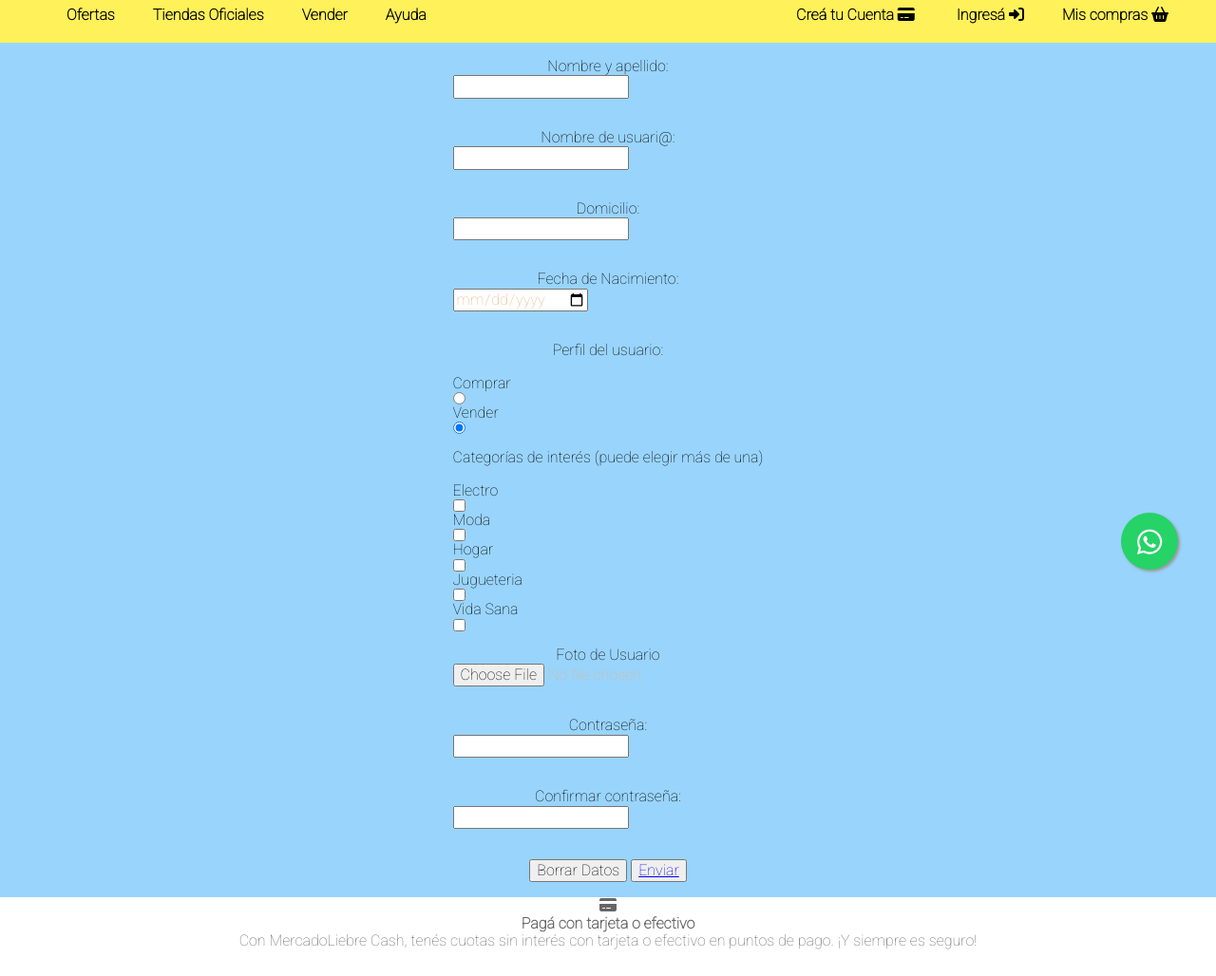
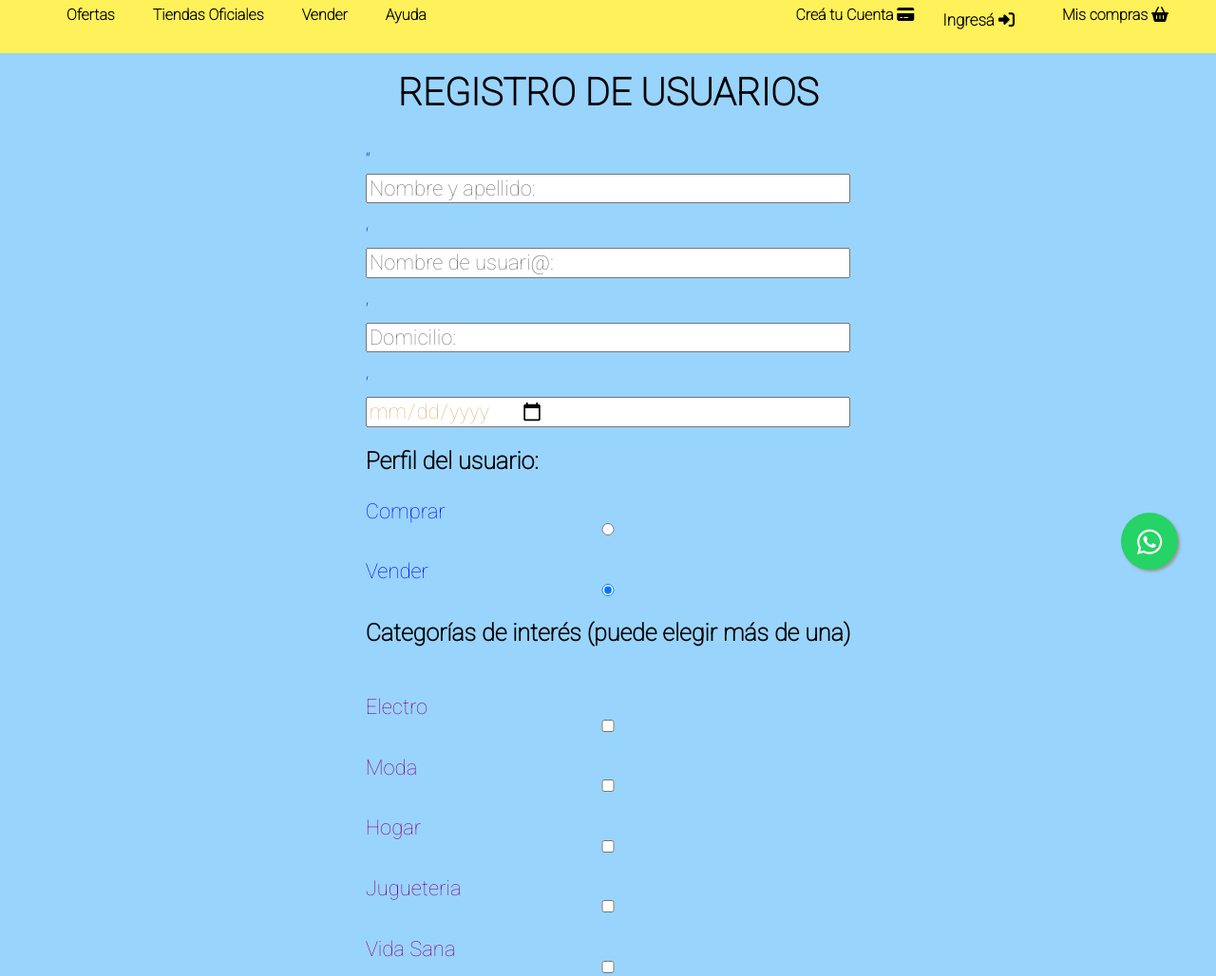
Before and after one commit to kalygimenez/tpintegrador2, a website: page views/register.html in a window 1280 px wide. Shown: the part 160-1188 px from the top of the page at 95% size. Drawn offline with Linux system fonts and the light colour scheme; files that its build step writes are made by us from their sources.

Commit message:
ultima subida

```diff
--- a/public/css/style.css
+++ b/public/css/style.css
@@ -8,10 +8,25 @@ body {
 
 input {
     display: flex;
+    width: 100%;
     color: burlywood;
 }
 
+t {
+    font-size: 25px;
+    text-align: center;
+    font-weight: bold;
+    color: black;
+    font: bold;
+}
 
+V {
+    font-size: 40px;
+    text-align: center;
+    font-weight: bold;
+    color: black;
+    font: bold;
+}
 button:hover {
     background-color:blueviolet;
     border: none;
@@ -61,9 +76,27 @@ button:hover {
 #truck {
     color: green;
 }
+.ingresadatosregister {
+    color: darkgoldenrod;
+}
 p {
     text-align: center;
 }
+r {
+    color: darkmagenta;
+}
+
+q {
+    font-size: 22px;
+    color: blue;
+    padding: solid 5px red;
+    }
+    .categoriasregister {
+        text-align: center;
+        color: darkgrey;
+    }
+
+
 .titlelogin {
     text-decoration:darkgoldenrod;
     font-size: 15px;
@@ -236,8 +269,6 @@ border: orangered;
     font: 18px;
 }
 
-
-
 /*
 
 .detalle {
--- a/views/register.html
+++ b/views/register.html
@@ -35,7 +35,7 @@
                 </ul>
                 <ul class="right-nav-bar">
                     <li> <a href="#"> </a> Creá tu Cuenta <i class="fas fa-credit-card"></i></a> </li>
-                    <li> <a href="./login.html"></a> Ingresá <i class="fas fa-sign-in-alt"></i> </a></li>
+                    <li> <a href="./login.html"> Ingresá <i class="fas fa-sign-in-alt"></i> </a></li>
                     <li> <a href="#"></a>Mis compras <i class="fas fa-shopping-basket"></i> </a></li>
                 </ul>
             </nav>
@@ -44,51 +44,60 @@
 
 
 <main>
-    <form action="" method="">
-        <p> <label for="nombre_apellido">Nombre y apellido:</label>
-            <input type="text" name="nombre_apellido"> </p>
+    <div class="contieneform">
 
-        <p> <label for="usuario">Nombre de usuari@:</label>
-            <input type="text" name="usuario"> </p>
+            <form action="" method="">
+                <br>
+                <v>REGISTRO DE USUARIOS </v> <br><br>
+                <q>
+                    <input type="text" name="nombre_apellido" placeholder="Nombre y apellido:"> </p>
 
-        <p> <label for="domicilio">Domicilio:</label>
-            <input type="text" name="domicilio"> </p>
+                <q>
+                    <input type="text" name="usuario" placeholder="Nombre de usuari@:"> </p>
 
-        <p> <label for="date">Fecha de Nacimiento:</label>
-            <input type="date" name="date"> </p>
+                <q>
+                    <input type="text" name="domicilio" placeholder="Domicilio:"> </p>
 
-        <p> Perfil del usuario: </p>
-            <span> Comprar <input type="radio" name="perfil" value="Comprar"> </span>
-            <span> Vender <input type="radio" name="perfil" value="Vender" checked></span>
+                <q>
+                    <input type="date" name="date" placeholder="Fecha de Nacimiento:"> </p>
 
-        <p> Categorías de interés (puede elegir más de una) </p>
-            <span> Electro
-                <input type="checkbox" name="cat_interes" value="Electro"> </span>
-            <span> Moda
-                <input type="checkbox" name="cat_interes" value="Moda"> </span>
-            <span> Hogar
-                <input type="checkbox" name="cat_interes" value="Hogar"> </span>
-            <span> Jugueteria
-                <input type="checkbox" name="cat_interes" value="Jugueteria"> </span>
-            <span> Vida Sana
-                <input type="checkbox" name="cat_interes" value="Vida Sana"> </span>
+                <t> Perfil del usuario:</t><br><br>
+                    <span> Comprar <input type="radio" name="perfil" value="Comprar"> </span><br>
+                    <span> Vender <input type="radio" name="perfil" value="Vender" checked></span><br>
 
-        <p> <label for="foto">Foto de Usuario</label>
-            <input type="file"  id="foto" name="foto" accept=".png, .jpg"> </p>
 
-        <p>
-            <label for="clave">Contraseña:</label>
-            <input type="password" name="clave"> </p>
 
-        <p>
-            <label for="clave">Confirmar contraseña:</label>
-            <input type="password" name="clave"> </p>
+                <t> Categorías de interés (puede elegir más de una) </t> <br><br><br>
+                    <r> Electro <input type="checkbox" name="cat_interes" value="Electro"> </r> <br>
 
-        <p>
-            <button type="reset">Borrar Datos</button>
-            <button type="submit"> <a href="/home.html"> Enviar </a></button> </p>
+                    <r> Moda
+                        <input type="checkbox" name="cat_interes" value="Moda"> </r><br>
+                    <r> Hogar
+                        <input type="checkbox" name="cat_interes" value="Hogar"> </r><br>
+                    <r> Jugueteria
+                        <input type="checkbox" name="cat_interes" value="Jugueteria"> </r><br>
+                    <r> Vida Sana
+                        <input type="checkbox" name="cat_interes" value="Vida Sana"> </r><br>
 
-    </form>
+
+
+
+                <q>
+                    <input type="file"  id="foto" name="foto" accept=".png, .jpg" placeholder="Foto de Usuario"> </p>
+
+                <q>
+                    <input type="password" name="clave" placeholder="Contraseña:"> </p>
+
+                <q>
+
+                    <input type="password" name="clave" placeholder="Confirmar contraseña:"></p>
+
+                <q>
+                    <button type="reset">Borrar Datos</button>
+                    <button type="submit"> <a href="/home.html"> Enviar </a></button> </p>
+
+            </form>
+        </div>
  </main>
 
 
```
